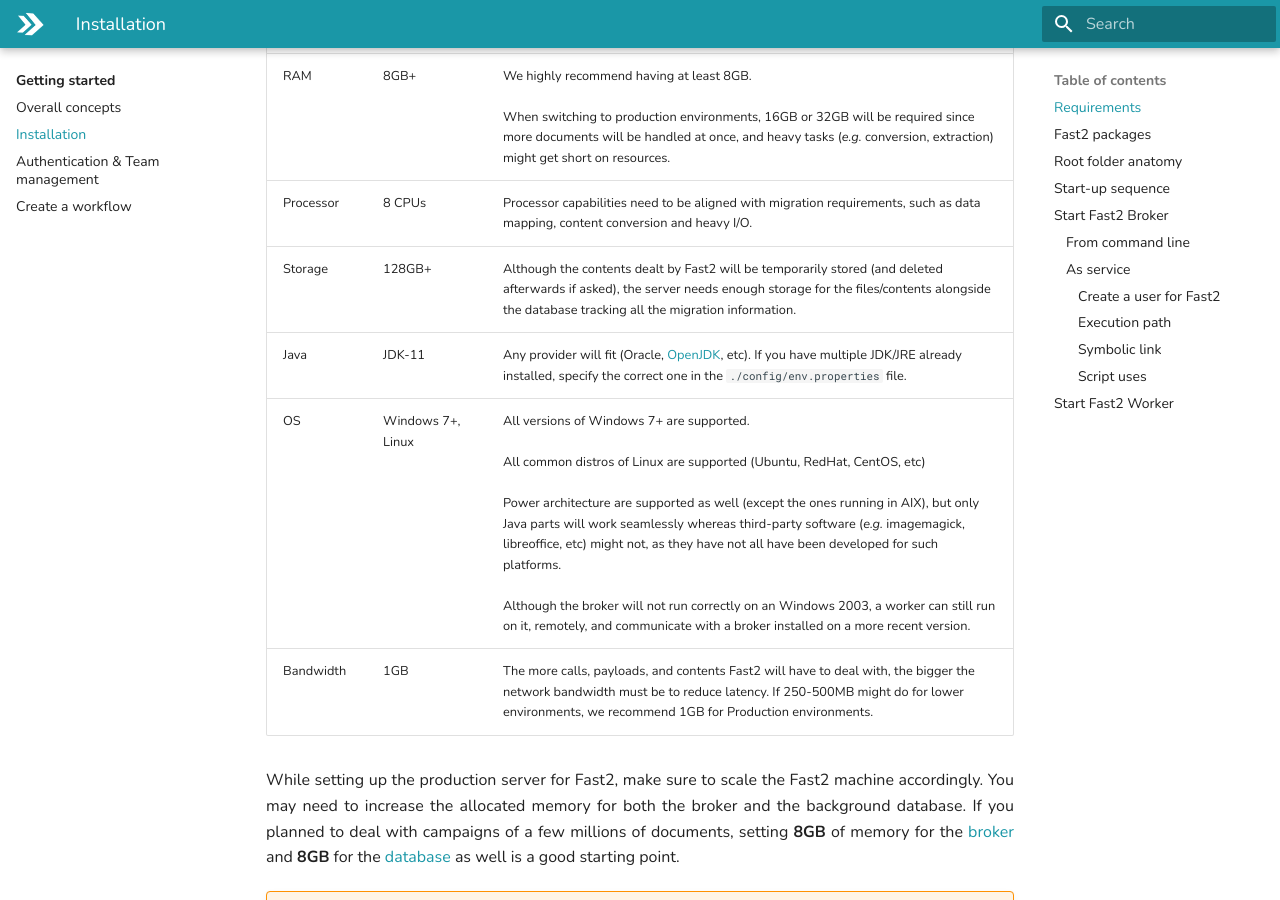
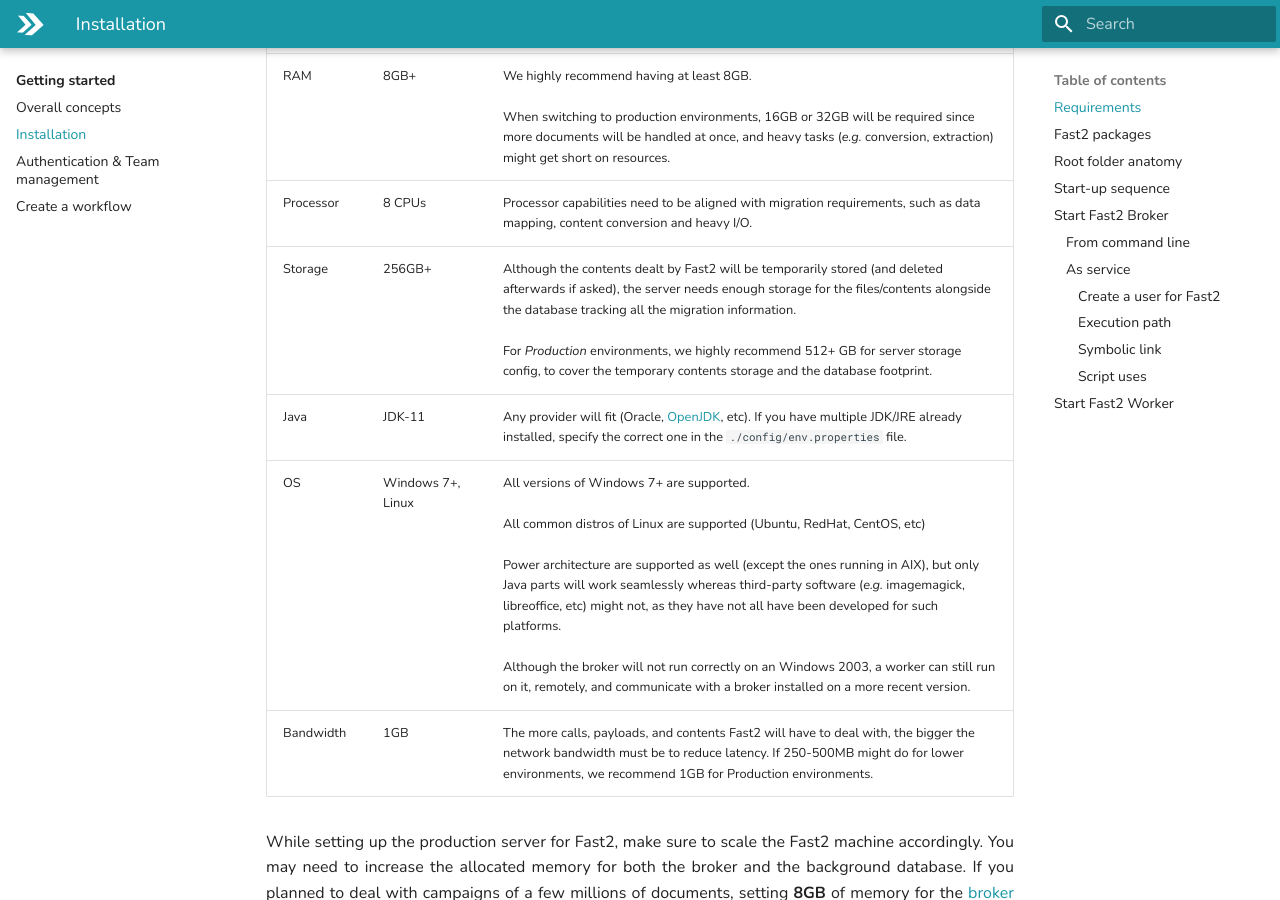
Before and after one commit to Fast2docs/Fast2-docs, an MkDocs documentation site: the page built from docs/getting-started/installation.md, in a window 1280 px wide and 900 px high, scrolled down 313 px. Built offline with MkDocs 1.6.1 and Material for MkDocs 9.7.7, drawn with Linux system fonts in a browser that asks for light colours; the version menu is left out.

Commit message:
Upgrade installation storage space in requirements to 256+GB

```diff
--- a/docs/getting-started/installation.md
+++ b/docs/getting-started/installation.md
@@ -14,8 +14,8 @@
 | --------- | ---------------------- | ------------------------------------------------------------------------------------------------------------------------------------------------------------------------------------------------------------------------------------------------------------------------------------------------------------------------------------------------------------------------------------------------------------------------------------------------------------------------------------------------------------------------------------------------------------------------------------------ |
 | RAM       | 8GB+                   | We highly recommend having at least 8GB. <br /><br />When switching to production environments, 16GB or 32GB will be required since more documents will be handled at once, and heavy tasks (_e.g._ conversion, extraction) might get short on resources.                                                                                                                                                                                                                                                                                                                                  |
 | Processor | 8 CPUs                 | Processor capabilities need to be aligned with migration requirements, such as data mapping, content conversion and heavy I/O.                                                                                                                                                                                                                                                                                                                                                                                                                                                             |
-| Storage   | 128GB+                 | Although the contents dealt by Fast2 will be temporarily stored (and deleted afterwards if asked), the server needs enough storage for the files/contents alongside the database tracking all the migration information.                                                                                                                                                                                                                                                                                                                                                                   |
-| Java      | JDK-11          | Any provider will fit (Oracle, [OpenJDK](https://developers.redhat.com/products/openjdk/download), etc). If you have multiple JDK/JRE already installed, specify the correct one in the `./config/env.properties` file.                                                                                                                                                                                                                                                                                                                                                                    |
+| Storage   | 256GB+                 | Although the contents dealt by Fast2 will be temporarily stored (and deleted afterwards if asked), the server needs enough storage for the files/contents alongside the database tracking all the migration information. <br /><br />For _Production_ environments, we highly recommend 512+ GB for server storage config, to cover the temporary contents storage and the database footprint.                                                                                                                                                                                             |
+| Java      | JDK-11                 | Any provider will fit (Oracle, [OpenJDK](https://developers.redhat.com/products/openjdk/download), etc). If you have multiple JDK/JRE already installed, specify the correct one in the `./config/env.properties` file.                                                                                                                                                                                                                                                                                                                                                                    |
 | OS        | Windows&nbsp;7+, Linux | All versions of Windows 7+ are supported. <br/><br/>All common distros of Linux are supported (Ubuntu, RedHat, CentOS, etc)<br /><br />Power architecture are supported as well (except the ones running in AIX), but only Java parts will work seamlessly whereas third-party software (_e.g._ imagemagick, libreoffice, etc) might not, as they have not all have been developed for such platforms. <br/><br/> Although the broker will not run correctly on an Windows 2003, a worker can still run on it, remotely, and communicate with a broker installed on a more recent version. |
 | Bandwidth | 1GB                    | The more calls, payloads, and contents Fast2 will have to deal with, the bigger the network bandwidth must be to reduce latency. If 250-500MB might do for lower environments, we recommend 1GB for Production environments.                                                                                                                                                                                                                                                                                                                                                               |
 
```
